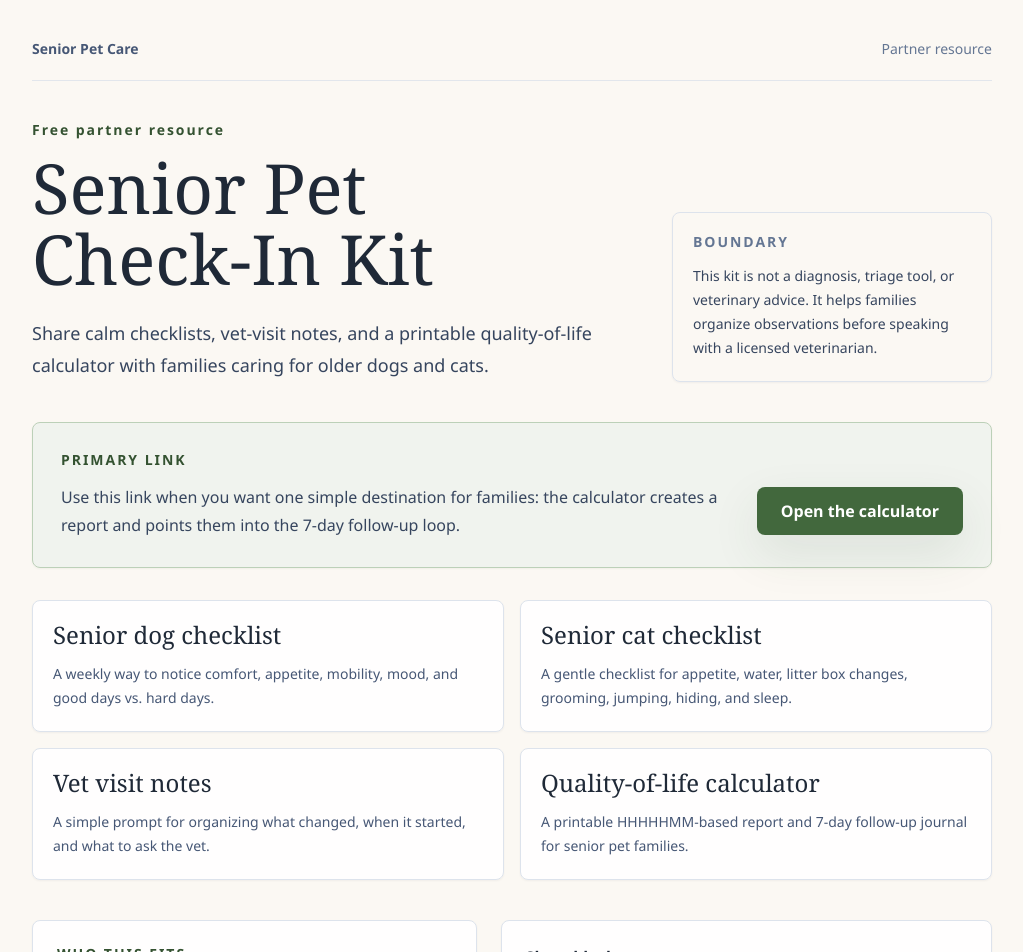
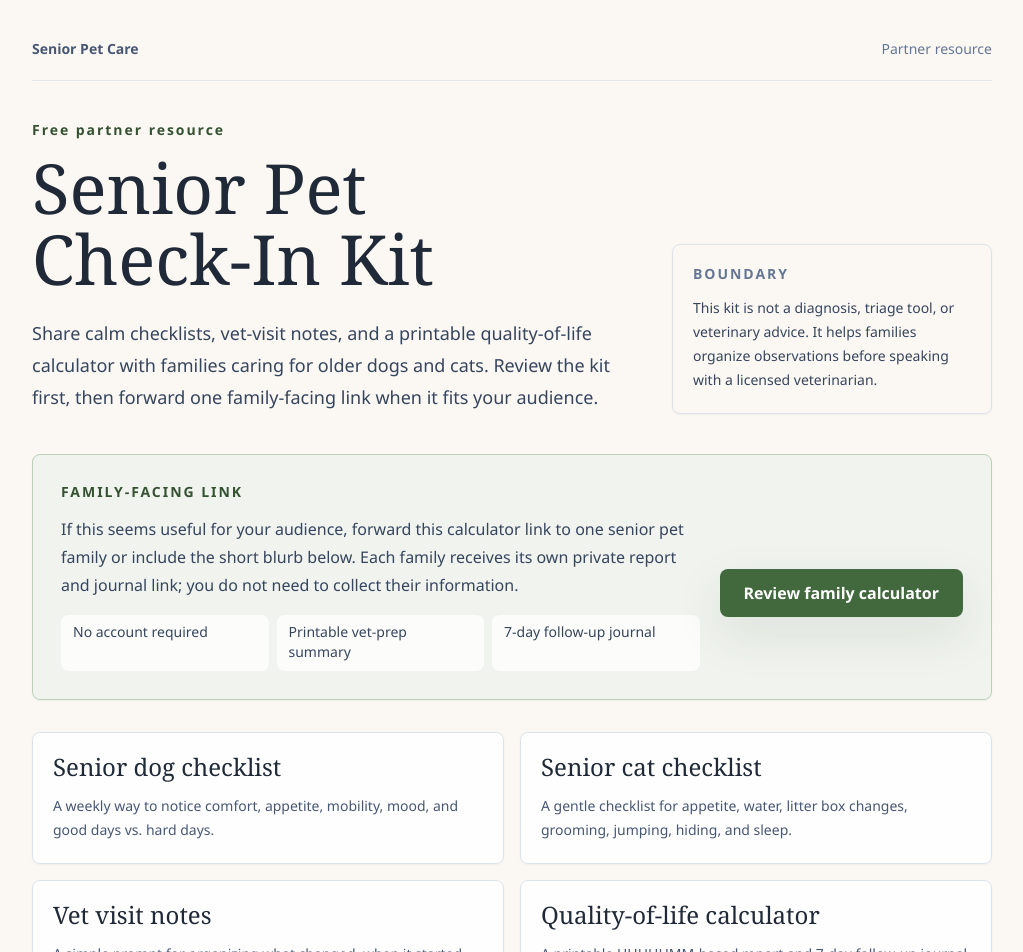
Before and after one commit to RandyThePsycho/senior-pet-care, a Next.js app: page /partners/senior-pet-check-in-kit in a window 1280 px wide. Shown: the top 952 px of the page, without its empty margins (128-1151 px from the left). Built offline with nearby package versions, Linux system fonts and the light colour scheme; no server answers.

Commit message:
feat: preserve partner outreach attribution

```diff
--- a/src/app/partners/senior-pet-check-in-kit/page.tsx
+++ b/src/app/partners/senior-pet-check-in-kit/page.tsx
@@ -1,7 +1,7 @@
 import type { Metadata } from 'next';
 import Link from 'next/link';
-import CTAButton from '@/components/common/CTAButton';
 import MedicalDisclaimer from '@/components/common/MedicalDisclaimer';
+import PartnerKitSharePanel from '@/components/partners/PartnerKitSharePanel';
 import { DEFAULT_OG_IMAGE, SITE_NAME } from '@/lib/site';
 
 export const metadata: Metadata = {
@@ -27,33 +27,6 @@ export const metadata: Metadata = {
     ],
   },
 };
-
-const SHARE_RESOURCES = [
-  {
-    label: 'Senior dog checklist',
-    href: '/guides/senior-dog-quality-of-life-checklist?utm_source=partner&utm_medium=referral&utm_campaign=senior_pet_checkin_kit&utm_content=senior_dog_checklist',
-    description:
-      'A weekly way to notice comfort, appetite, mobility, mood, and good days vs. hard days.',
-  },
-  {
-    label: 'Senior cat checklist',
-    href: '/guides/senior-cat-quality-of-life-checklist?utm_source=partner&utm_medium=referral&utm_campaign=senior_pet_checkin_kit&utm_content=senior_cat_checklist',
-    description:
-      'A gentle checklist for appetite, water, litter box changes, grooming, jumping, hiding, and sleep.',
-  },
-  {
-    label: 'Vet visit notes',
-    href: '/guides/older-pet-vet-visit-notes?utm_source=partner&utm_medium=referral&utm_campaign=senior_pet_checkin_kit&utm_content=vet_visit_notes',
-    description:
-      'A simple prompt for organizing what changed, when it started, and what to ask the vet.',
-  },
-  {
-    label: 'Quality-of-life calculator',
-    href: '/tools/senior-pet-quality-of-life-calculator?utm_source=partner&utm_medium=referral&utm_campaign=senior_pet_checkin_kit&utm_content=calculator',
-    description:
-      'A printable HHHHHMM-based report and 7-day follow-up journal for senior pet families.',
-  },
-];
 
 const PARTNER_TYPES = [
   'Senior dog and cat rescues',
@@ -101,7 +74,8 @@ export default function SeniorPetCheckInKitPage() {
             <p className="mt-6 max-w-2xl text-lg leading-8 text-navy-600">
               Share calm checklists, vet-visit notes, and a printable
               quality-of-life calculator with families caring for older dogs
-              and cats.
+              and cats. Review the kit first, then forward one family-facing
+              link when it fits your audience.
             </p>
           </div>
 
@@ -117,38 +91,7 @@ export default function SeniorPetCheckInKitPage() {
           </aside>
         </header>
 
-        <section className="mt-10 rounded-lg border border-sage-200 bg-sage-50/80 p-6 shadow-sm shadow-sage-700/5 sm:p-7">
-          <p className="text-sm font-semibold tracking-[0.14em] text-sage-700">
-            PRIMARY LINK
-          </p>
-          <div className="mt-3 grid gap-5 lg:grid-cols-[1fr_auto] lg:items-center">
-            <p className="max-w-2xl leading-7 text-navy-600">
-              Use this link when you want one simple destination for families:
-              the calculator creates a report and points them into the 7-day
-              follow-up loop.
-            </p>
-            <CTAButton href="/tools/senior-pet-quality-of-life-calculator?utm_source=partner&utm_medium=referral&utm_campaign=senior_pet_checkin_kit&utm_content=primary_cta">
-              Open the calculator
-            </CTAButton>
-          </div>
-        </section>
-
-        <section className="mt-8 grid gap-4 md:grid-cols-2">
-          {SHARE_RESOURCES.map((resource) => (
-            <Link
-              key={resource.href}
-              href={resource.href}
-              className="rounded-lg border border-navy-100 bg-white/90 p-5 shadow-sm shadow-navy-800/5 transition hover:-translate-y-0.5 hover:border-sage-200 hover:bg-sage-50 focus:outline-none focus-visible:ring-2 focus-visible:ring-sage-300"
-            >
-              <h2 className="font-display text-2xl leading-tight text-navy-800">
-                {resource.label}
-              </h2>
-              <p className="mt-3 text-sm leading-6 text-navy-500">
-                {resource.description}
-              </p>
-            </Link>
-          ))}
-        </section>
+        <PartnerKitSharePanel />
 
         <section className="mt-10 grid gap-6 lg:grid-cols-[0.95fr_1.05fr]">
           <div className="rounded-lg border border-navy-100 bg-white/90 p-6 shadow-sm shadow-navy-800/5">
--- /dev/null
+++ b/src/components/partners/PartnerKitSharePanel.tsx
@@ -0,0 +1,135 @@
+'use client';
+
+import { useEffect, useState } from 'react';
+import Link from 'next/link';
+import CTAButton from '@/components/common/CTAButton';
+
+const ATTRIBUTION_CAMPAIGN = 'senior_pet_checkin_kit';
+
+const SHARE_RESOURCES = [
+  {
+    label: 'Senior dog checklist',
+    path: '/guides/senior-dog-quality-of-life-checklist',
+    fallbackContent: 'senior_dog_checklist',
+    description:
+      'A weekly way to notice comfort, appetite, mobility, mood, and good days vs. hard days.',
+  },
+  {
+    label: 'Senior cat checklist',
+    path: '/guides/senior-cat-quality-of-life-checklist',
+    fallbackContent: 'senior_cat_checklist',
+    description:
+      'A gentle checklist for appetite, water, litter box changes, grooming, jumping, hiding, and sleep.',
+  },
+  {
+    label: 'Vet visit notes',
+    path: '/guides/older-pet-vet-visit-notes',
+    fallbackContent: 'vet_visit_notes',
+    description:
+      'A simple prompt for organizing what changed, when it started, and what to ask the vet.',
+  },
+  {
+    label: 'Quality-of-life calculator',
+    path: '/tools/senior-pet-quality-of-life-calculator',
+    fallbackContent: 'calculator',
+    description:
+      'A printable HHHHHMM-based report and 7-day follow-up journal for senior pet families.',
+  },
+];
+
+export default function PartnerKitSharePanel() {
+  const [currentSearch, setCurrentSearch] = useState('');
+
+  useEffect(() => {
+    setCurrentSearch(window.location.search);
+  }, []);
+
+  const primaryHref = buildTrackedHref({
+    path: '/tools/senior-pet-quality-of-life-calculator',
+    fallbackContent: 'primary_cta',
+    currentSearch,
+  });
+
+  return (
+    <>
+      <section className="mt-10 rounded-lg border border-sage-200 bg-sage-50/80 p-6 shadow-sm shadow-sage-700/5 sm:p-7">
+        <p className="text-sm font-semibold tracking-[0.14em] text-sage-700">
+          FAMILY-FACING LINK
+        </p>
+        <div className="mt-3 grid gap-5 lg:grid-cols-[1fr_auto] lg:items-center">
+          <div className="max-w-2xl">
+            <p className="leading-7 text-navy-600">
+              If this seems useful for your audience, forward this calculator
+              link to one senior pet family or include the short blurb below.
+              Each family receives its own private report and journal link; you
+              do not need to collect their information.
+            </p>
+            <ul className="mt-4 grid gap-2 text-sm text-navy-600 sm:grid-cols-3">
+              <li className="rounded-lg bg-white/80 px-3 py-2">
+                No account required
+              </li>
+              <li className="rounded-lg bg-white/80 px-3 py-2">
+                Printable vet-prep summary
+              </li>
+              <li className="rounded-lg bg-white/80 px-3 py-2">
+                7-day follow-up journal
+              </li>
+            </ul>
+          </div>
+          <CTAButton href={primaryHref}>Review family calculator</CTAButton>
+        </div>
+      </section>
+
+      <section className="mt-8 grid gap-4 md:grid-cols-2">
+        {SHARE_RESOURCES.map((resource) => (
+          <Link
+            key={resource.path}
+            href={buildTrackedHref({
+              path: resource.path,
+              fallbackContent: resource.fallbackContent,
+              currentSearch,
+            })}
+            className="rounded-lg border border-navy-100 bg-white/90 p-5 shadow-sm shadow-navy-800/5 transition hover:-translate-y-0.5 hover:border-sage-200 hover:bg-sage-50 focus:outline-none focus-visible:ring-2 focus-visible:ring-sage-300"
+          >
+            <h2 className="font-display text-2xl leading-tight text-navy-800">
+              {resource.label}
+            </h2>
+            <p className="mt-3 text-sm leading-6 text-navy-500">
+              {resource.description}
+            </p>
+          </Link>
+        ))}
+      </section>
+    </>
+  );
+}
+
+function buildTrackedHref({
+  path,
+  fallbackContent,
+  currentSearch,
+}: {
+  path: string;
+  fallbackContent: string;
+  currentSearch: string;
+}) {
+  const current = new URLSearchParams(currentSearch);
+  const next = new URLSearchParams();
+
+  const currentSource = textParam(current, 'utm_source');
+  const currentMedium = textParam(current, 'utm_medium');
+  const currentCampaign = textParam(current, 'utm_campaign');
+  const currentContent = textParam(current, 'utm_content');
+
+  next.set('utm_source', currentSource ?? 'partner');
+  next.set('utm_medium', currentMedium ?? 'referral');
+  next.set('utm_campaign', currentCampaign ?? ATTRIBUTION_CAMPAIGN);
+  next.set('utm_content', currentContent ?? fallbackContent);
+
+  return `${path}?${next.toString()}`;
+}
+
+function textParam(params: URLSearchParams, key: string): string | null {
+  const value = params.get(key)?.trim();
+  return value ? value.slice(0, 120) : null;
+}
```
Also changed, not shown: 1 other file (tests, documents, lock files or other folders).
